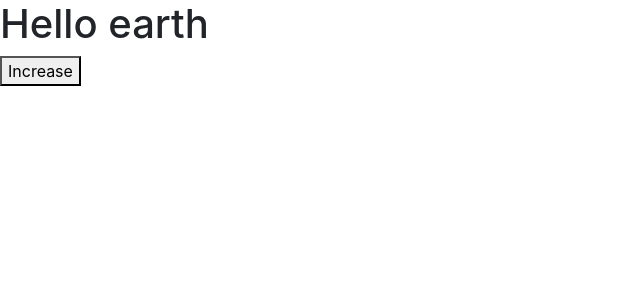
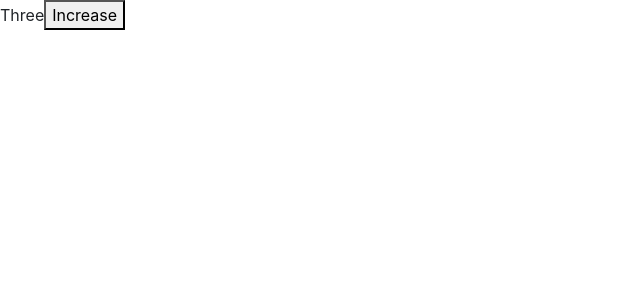
Before and after one commit to husainalamsyah/Mastering-React-components, a React (Create React App) app: page / in a window 1280 px wide. Shown: the top 300 px of the page, without its empty margins (0-640 px from the left). Built offline with nearby package versions, Linux system fonts and the light colour scheme.

Commit message:
Embedding Expressions

```diff
--- a/src/components/project.jsx
+++ b/src/components/project.jsx
@@ -1,15 +1,24 @@
 import React, { Component } from 'react';
 
 class Project extends Component {
+    state = {
+        angka: 3
+    };
+
     render() {
 
         return  (
-            <React.Fragment>
-            <h1>Hello earth</h1>
+            <div>
+            <span>{this.formatAngka()}</span>
             <button>Increase</button>
-            </React.Fragment>
+            </div>
 
         );
+    }
+
+    formatAngka(){
+        const {angka} = this.state;
+        return angka === 3 ? 'Three' : angka;
     }
 }
 
```
